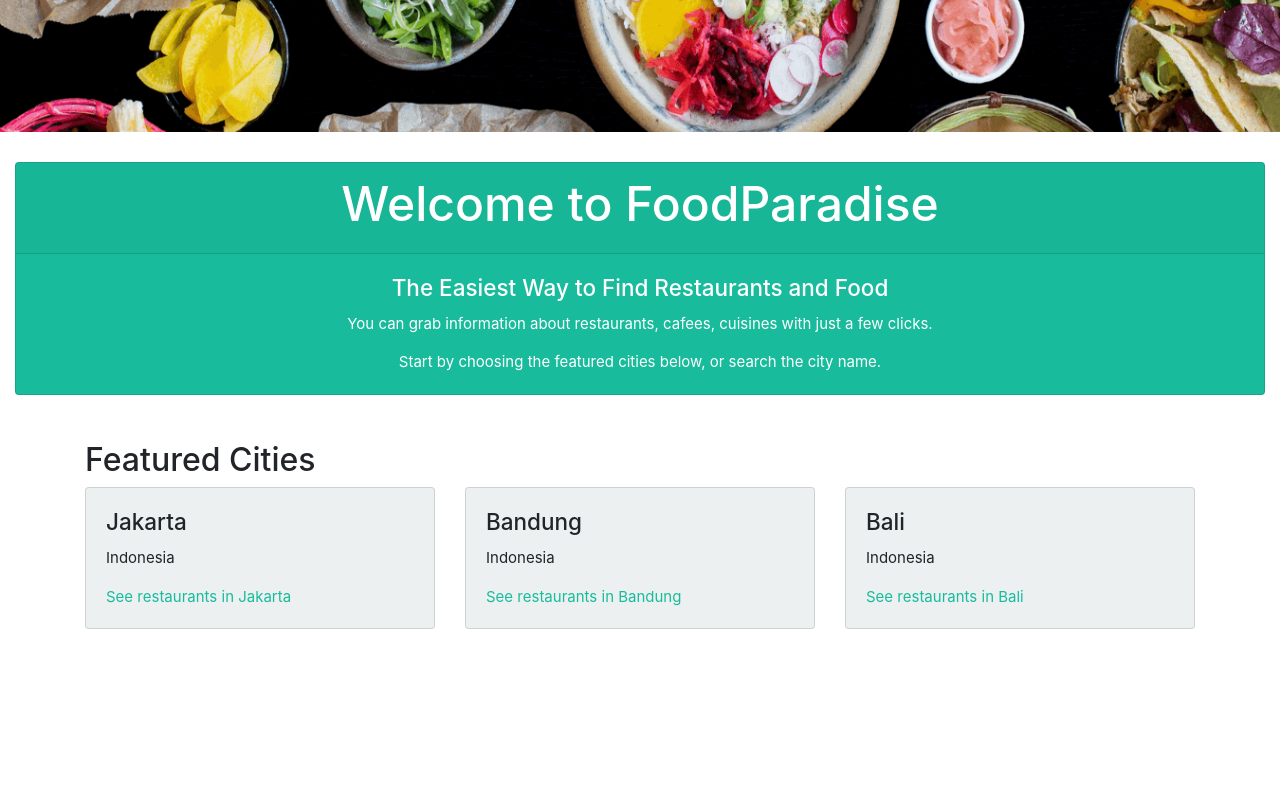
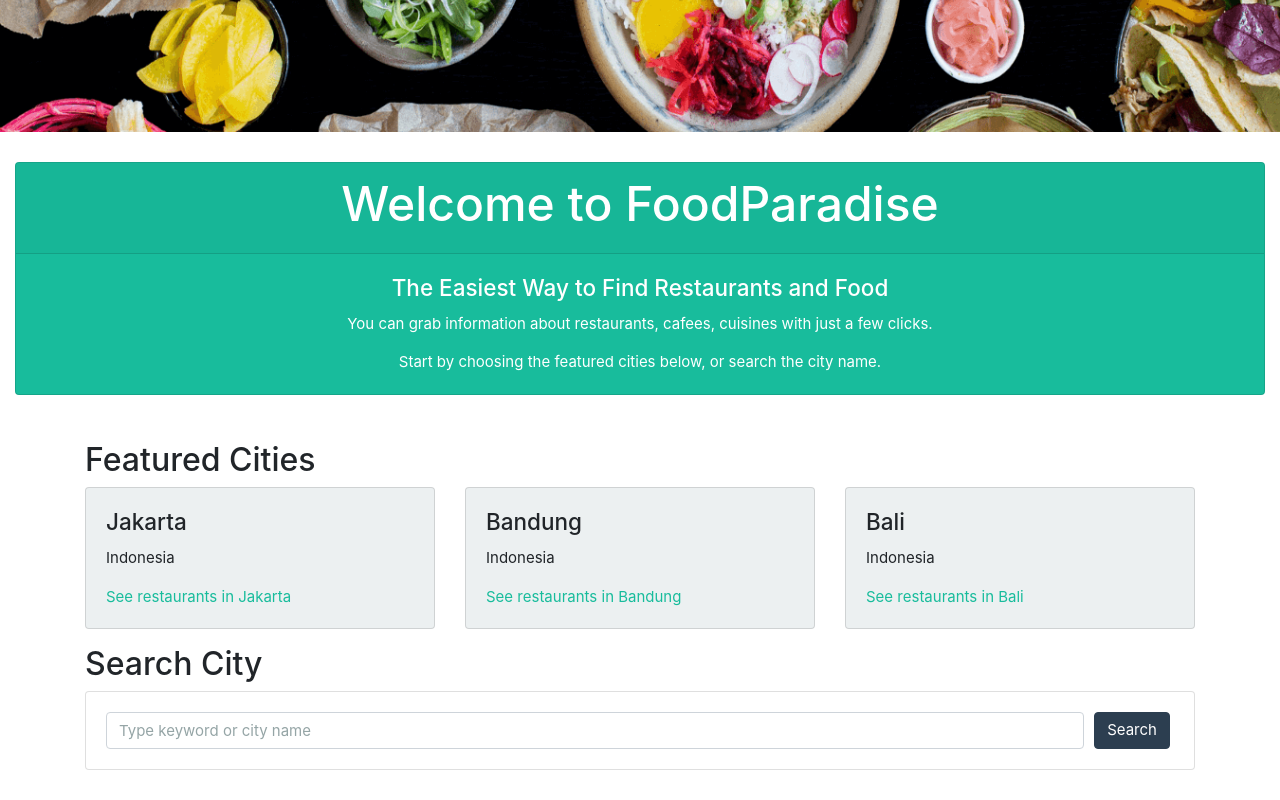
Before and after one commit to brilyanilhamsadewo/Web-Kuliner-React-Js-Codepolitan, a React (Create React App) app: page / in a window 1280 px wide. Shown: the part 422-1222 px from the top of the page. Before the commit the page ends 1097 px from the top, so only its background shows below. Built offline with nearby package versions, Linux system fonts and the light colour scheme.

Commit message:
Membuat Search City

```diff
--- a/src/App.js
+++ b/src/App.js
@@ -1,9 +1,19 @@
 import Navbar from './components/Navbar';
 import ImageAndWelcome from './components/ImageAndWelcome';
 import FeaturedCities from './components/FeaturedCities';
+import { Component } from 'react';
 
-function App() {
-
+class App extends Component{
+  constructor() {
+    super();
+    this.state = {
+      keyword: ""
+    };
+  }
+  changeKeywordHandler = (event) => {
+    this.setState({ keyword: event.target.value });
+  };
+  render() {
     const citiesDummy = [
       { id: 74, name: 'Jakarta', country_name: 'Indonesia' },
       { id: 11052, name: 'Bandung', country_name: 'Indonesia' },
@@ -13,14 +23,40 @@
     return (
       <>
         <Navbar />
-
         <ImageAndWelcome />
-
+        {/* start of container */}
         <div className="container" style={{ marginTop: 30, marginBottom: 30 }}>
           <FeaturedCities cities={citiesDummy} />
+
+          {/* start of search section */}
+          <div className="row" style={{ marginBottom: 30 }}>
+            <div className="col">
+              <h3>Search City</h3>
+              <div className="card">
+                <div className="card-body">
+                  <div className="form-row">
+                    <div className="col-11">
+                      <input
+                      className="form-control"
+                      type="text"
+                      placeholder="Type keyword or city name"
+                      value={this.state.keyword}
+                      onChange={this.changeKeywordHandler}></input>
                     </div>
+                    <div className="col-1">
+                      <button className="btn btn-primary" type="button">Search</button>
+                    </div>
+                  </div>
+                </div>
+              </div>
+            </div>
+          </div>
+          {/* end of search section */}
+
+        </div>
+        {/* end of container */}
       </>
     );
   }
-
+}
 export default App;
```
Also changed, not shown: 1 other file (tests, documents, lock files or other folders). Lines whose indentation alone changed are shown as unchanged.
